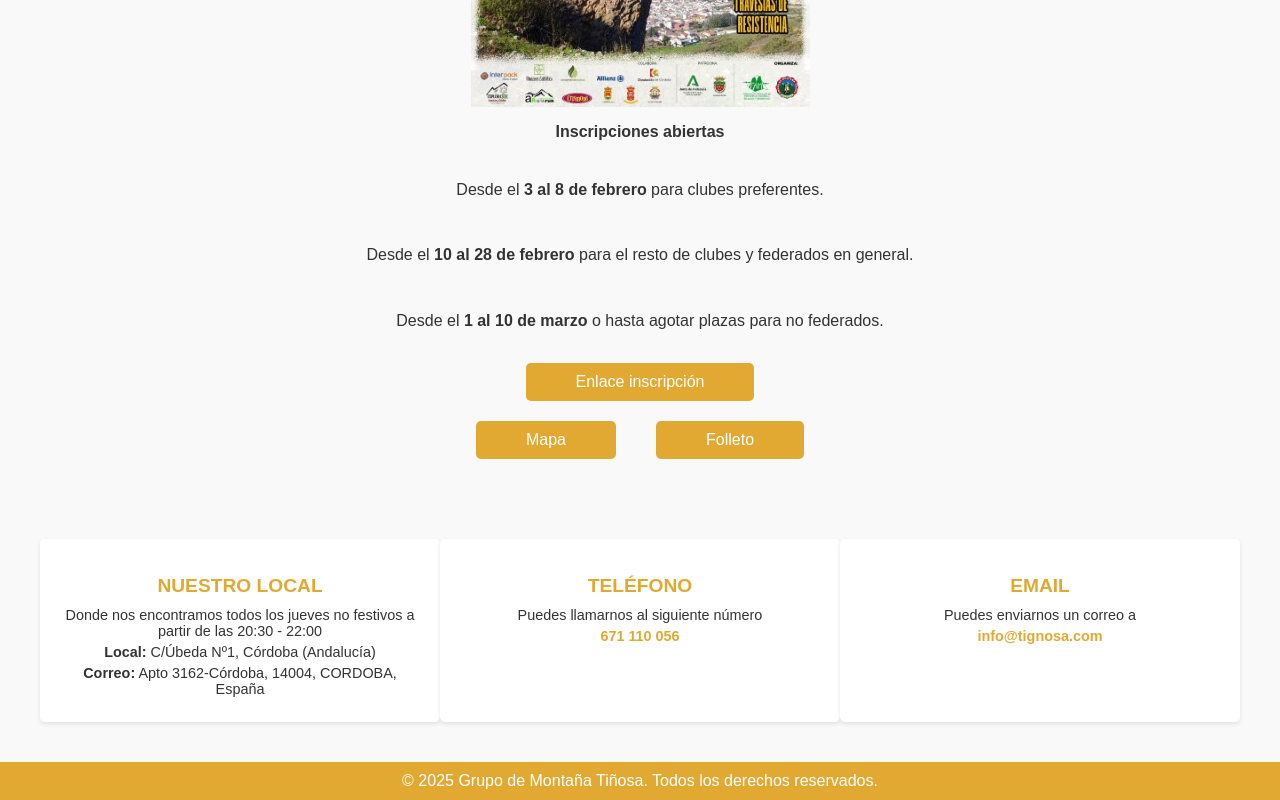
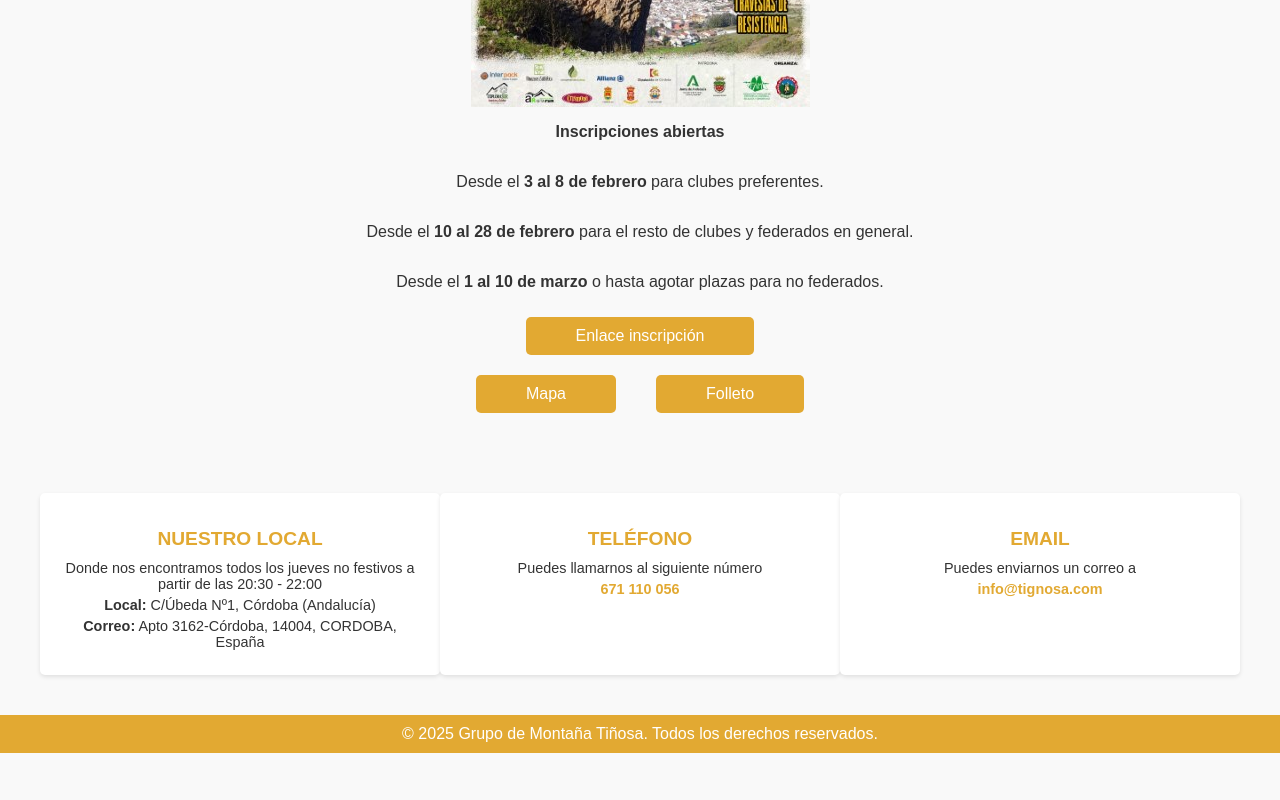
Before and after one commit to laurajimore/tignosacom, a plain HTML site: page index.html in a window 1280 px wide. Shown: the part 995-1795 px from the top of the page. After the commit the page ends 1748 px from the top, so only its background shows below. Drawn offline with Linux system fonts and the light colour scheme.

Commit message:
Update index.html

```diff
--- a/index.html
+++ b/index.html
@@ -182,9 +182,9 @@
     <section class="evento-section">
         <img src="2025_EVENTOS.jpg" alt="Cartel del evento">
         <p><strong>Inscripciones abiertas</strong></p>
-        <p class="evento-texto">Desde el <strong>3 al 8 de febrero</strong> para clubes preferentes.</p>
-        <p class="evento-texto">Desde el <strong>10 al 28 de febrero</strong> para el resto de clubes y federados en general.</p>
-        <p class="evento-texto">Desde el <strong>1 al 10 de marzo</strong> o hasta agotar plazas para no federados.</p>
+        <p>Desde el <strong>3 al 8 de febrero</strong> para clubes preferentes.</p>
+        <p>Desde el <strong>10 al 28 de febrero</strong> para el resto de clubes y federados en general.</p>
+        <p>Desde el <strong>1 al 10 de marzo</strong> o hasta agotar plazas para no federados.</p>
 
         <div class="botones-inscripcion">
             <a href="https://www.sprintchip.es/competiciones" class="boton largo" target="_blank">Enlace inscripción</a>
```
